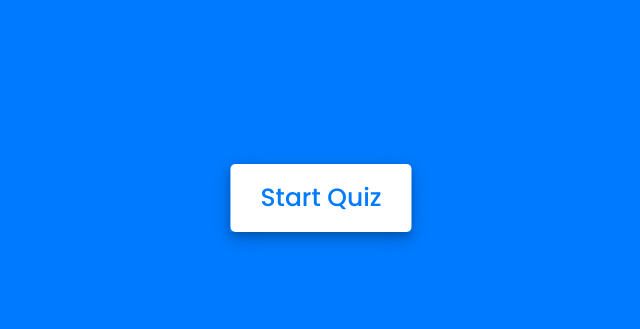
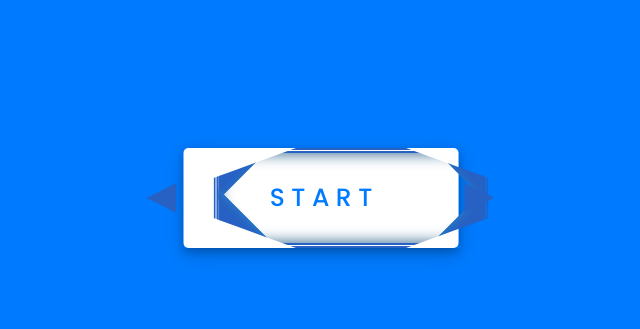
Before and after one commit to Ashuu02/ISA_quiz_competition, a plain HTML site: page index.html in a window 1280 px wide. Shown: the part 202-531 px from the top of the page, without its empty margins (319-959 px from the left). Drawn offline with Linux system fonts and the light colour scheme.

Commit message:
start button changes

```diff
--- a/index.html
+++ b/index.html
@@ -12,7 +12,17 @@
 </head>
 <body>
     <!-- start Quiz button -->
-    <div class="start_btn "><button>Start Quiz</button></div>
+    <div class="start_btn "><button>
+        S T A R T
+        <div id="clip">
+            <div id="leftTop" class="corner"></div>
+            <div id="rightBottom" class="corner"></div>
+            <div id="rightTop" class="corner"></div>
+            <div id="leftBottom" class="corner"></div>
+        </div>
+        <span id="rightArrow" class="arrow"></span>
+        <span id="leftArrow" class="arrow"></span>
+    </button></div>
     <!-- Info Box -->
     <div class="info_box">
         <div class="info-title"><span>Some Rules of this Quiz</span></div>
--- a/style.css
+++ b/style.css
@@ -36,6 +36,181 @@ body{
     pointer-events: auto;
     transform: translate(-50%, -50%) scale(1);
 }
+
+
+
+/* /////////////////////////////////////////////////////////////////////////////////////////////////////////// */
+/* Button */
+
+/* Start Button */
+
+button {
+    position: relative;
+    width: 11em;
+    height: 4em;
+    outline: none;
+    transition: 0.1s;
+    background-color: transparent;
+    border: none;
+    font-size: 13px;
+    font-weight: bold;
+    color: #ddebf0;
+  }
+
+  #clip {
+    --color: #2761c3;
+    position: absolute;
+    top: 0;
+    overflow: hidden;
+    width: 100%;
+    height: 100%;
+    border: 5px double var(--color);
+    box-shadow: inset 0px 0px 15px #195480;
+    -webkit-clip-path: polygon(30% 0%, 70% 0%, 100% 30%, 100% 70%, 70% 100%, 30% 100%, 0% 70%, 0% 30%);
+  }
+
+  .arrow {
+    position: absolute;
+    transition: 0.2s;
+    background-color: #2761c3;
+    top: 35%;
+    width: 11%;
+    height: 30%;
+  }
+
+  #leftArrow {
+    left: -13.5%;
+    -webkit-clip-path: polygon(100% 0, 100% 100%, 0 50%);
+  }
+
+  #rightArrow {
+    -webkit-clip-path: polygon(100% 49%, 0 0, 0 100%);
+    left: 102%;
+  }
+
+  button:hover #rightArrow {
+    background-color: #27c39f;
+    left: -15%;
+    animation: 0.6s ease-in-out both infinite alternate rightArrow8;
+  }
+
+  button:hover #leftArrow {
+    background-color: #27c39f;
+    left: 103%;
+    animation: 0.6s ease-in-out both infinite alternate leftArrow8;
+  }
+
+  .corner {
+    position: absolute;
+    width: 4em;
+    height: 4em;
+    background-color: #2761c3;
+    box-shadow: inset 1px 1px 8px #2781c3;
+    transform: scale(1) rotate(45deg);
+    transition: 0.2s;
+  }
+
+  #rightTop {
+    top: -1.98em;
+    left: 91%;
+  }
+
+  #leftTop {
+    top: -1.96em;
+    left: -3.0em;
+  }
+
+  #leftBottom {
+    top: 2.10em;
+    left: -2.15em;
+  }
+
+  #rightBottom {
+    top: 45%;
+    left: 88%;
+  }
+
+  button:hover #leftTop {
+    animation: 0.1s ease-in-out 0.05s both changeColor8,
+    0.2s linear 0.4s both lightEffect8;
+  }
+
+  button:hover #rightTop {
+    animation: 0.1s ease-in-out 0.15s both changeColor8,
+    0.2s linear 0.4s both lightEffect8;
+  }
+
+  button:hover #rightBottom {
+    animation: 0.1s ease-in-out 0.25s both changeColor8,
+    0.2s linear 0.4s both lightEffect8;
+  }
+
+  button:hover #leftBottom {
+    animation: 0.1s ease-in-out 0.35s both changeColor8,
+    0.2s linear 0.4s both lightEffect8;
+  }
+
+  button:hover .corner {
+    transform: scale(1.25) rotate(45deg);
+  }
+
+  button:hover #clip {
+    animation: 0.2s ease-in-out 0.55s both greenLight8;
+    --color: #27c39f;
+  }
+
+  @keyframes changeColor8 {
+    from {
+      background-color: #2781c3;
+    }
+
+    to {
+      background-color: #27c39f;
+    }
+  }
+
+  @keyframes lightEffect8 {
+    from {
+      box-shadow: 1px 1px 5px #27c39f;
+    }
+
+    to {
+      box-shadow: 0 0 2px #27c39f;
+    }
+  }
+
+  @keyframes greenLight8 {
+    from {
+    }
+
+    to {
+      box-shadow: inset 0px 0px 32px #27c39f;
+    }
+  }
+
+  @keyframes leftArrow8 {
+    from {
+      transform: translate(0px);
+    }
+
+    to {
+      transform: translateX(10px);
+    }
+  }
+
+  @keyframes rightArrow8 {
+    from {
+      transform: translate(0px);
+    }
+
+    to {
+      transform: translateX(-10px);
+    }
+  }
+
+
+
+
 
 .start_btn button{
     font-size: 25px;
```
